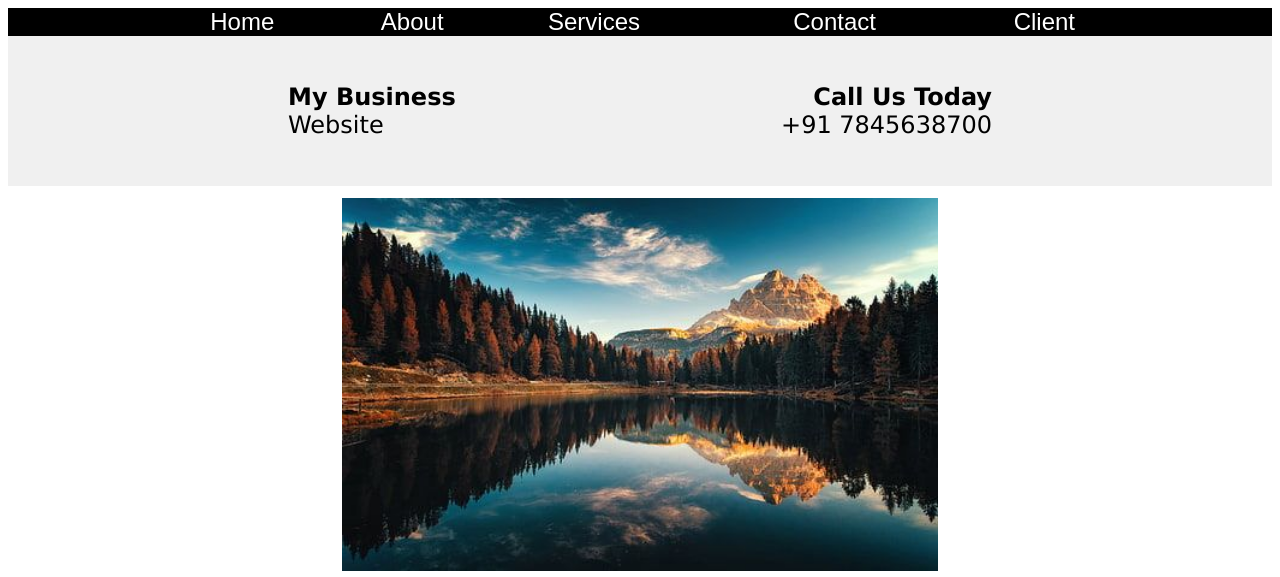
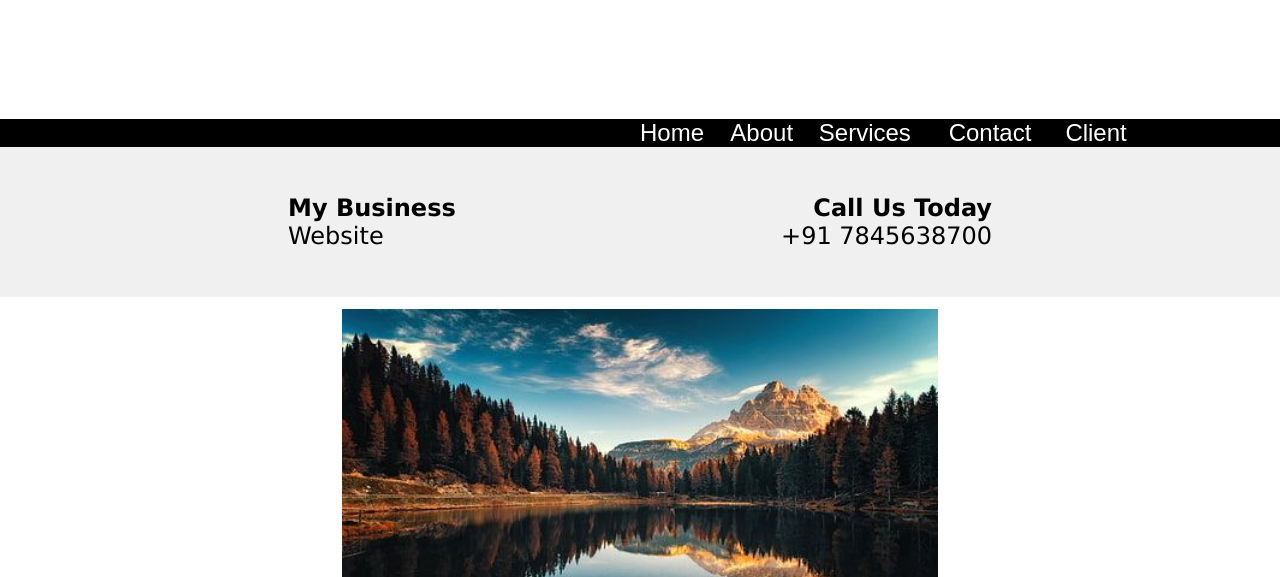
Before and after one commit to Poushalipaul14/1st-webpage, a plain HTML site: page index.html in a window 1280 px wide. Shown: the top 577 px of the page. Drawn offline with Linux system fonts and the light colour scheme.

Commit message:
Update index.html

```diff
--- a/index.html
+++ b/index.html
@@ -6,13 +6,17 @@
           <title>Website project1</title>
 		  </head>
       <body>
+      <body style="margin: 0;">
       <font face="arial" color="white" size="5">
+	      <h1>
+                            <marquee behavior="alternate" direction="left" scrollamount="2"></marquee>
+	      </h1>
      <table border="0" width="100%" cellpadding="0" cellspacing="0" bgcolor=black>
          <tr>
              <td>
-                 <table border="0", width="85%", cellspacing="0" cellpadding="0"  align="center">
+                 <table border="0", width="80%", cellspacing="0" cellpadding="0"  align="center">
                      <tr>
-                         <td width="10%"></td>
+                         <td width="50%"></td>
                          <td>Home</td>
 						 <td>About</td>
                          <td>Services</td>
```
